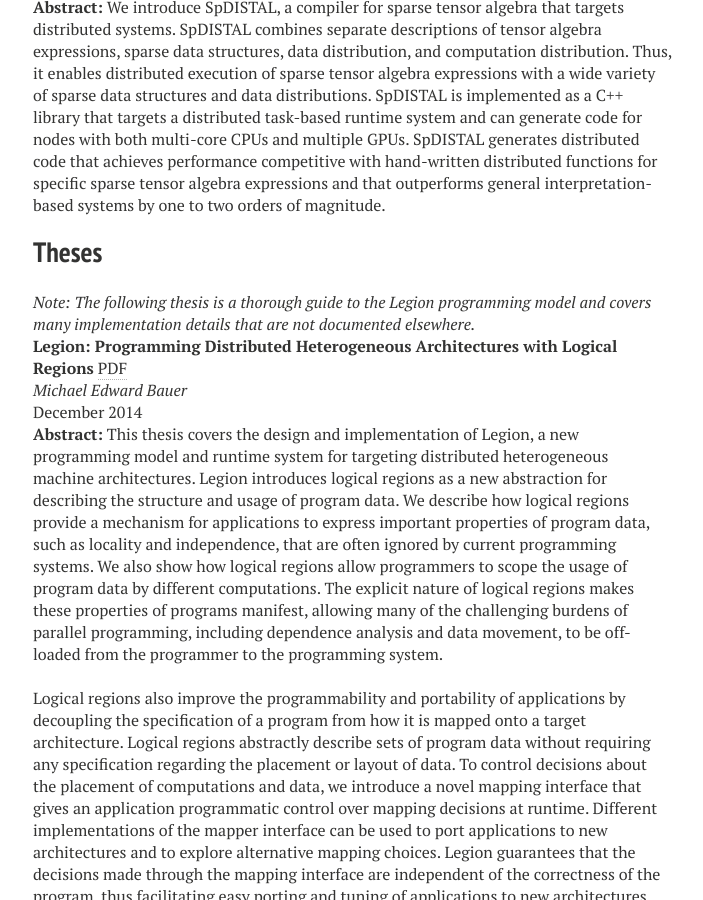
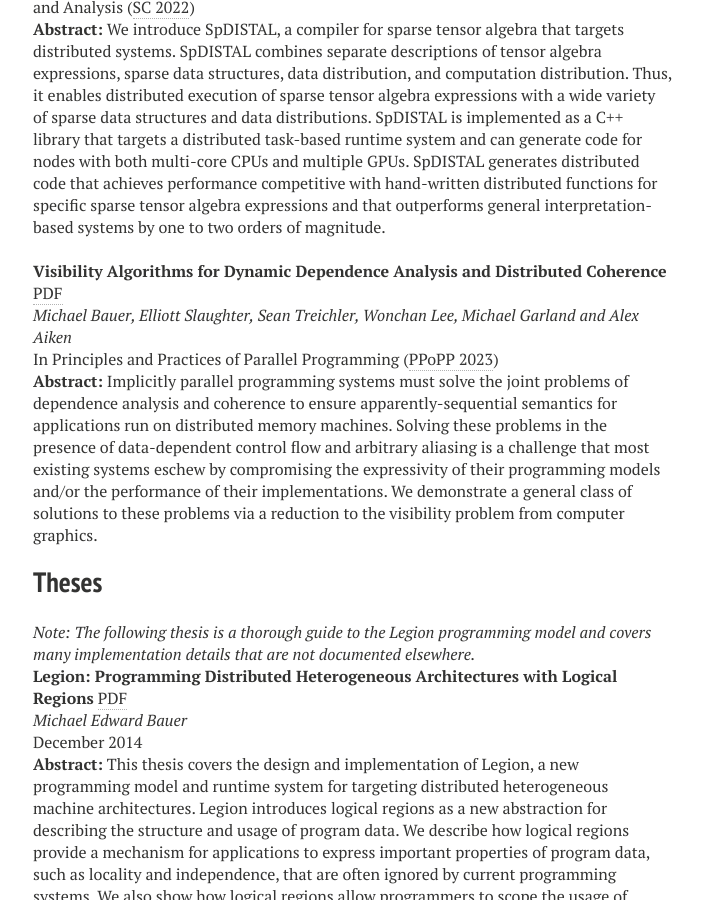
Before and after one commit to apryakhin/legion.stanford.edu, a Jekyll site: the page built from publications.md, in a window 1280 px wide and 900 px high, scrolled down 12103 px. Shown: the whole window, without its empty margins (287-990 px from the left). Built offline with Jekyll 4.4.1, drawn with Linux system fonts in a browser that asks for light colours; nearby versions of some CDN libraries; some of the changed text lies outside the part shown.

Commit message:
Add Visibility Paper for  PPoPP 2023

```diff
--- a/publications.md
+++ b/publications.md
@@ -13,6 +13,7 @@ title: Publications
       * [Correctness of Dependence Analysis (Correctness 2018)](#dep2018) \[[PDF](/pdfs/dep2018.pdf)]
       * [Dynamic Control Replication (PPoPP 2021)](#dcr2021) \[[PDF](/pdfs/dcr2021.pdf)]
       * [Index Launches (SC 2021)](#idx2021) \[[PDF](/pdfs/idx2021.pdf)]
+      * [Visibility Algorithms (PPoPP 2023)](#visibility2023) \[[PDF](/pdfs/visibility2023.pdf)]
   * Programming Model:
       * [Partitioning Type System (OOPSLA 2013)](#oopsla2013) \[[PDF](/pdfs/oopsla2013.pdf)]
       * [Dependent Partitioning (OOPSLA 2016)](#dpl2016) \[[PDF](/pdfs/dpl2016.pdf)]
@@ -624,6 +625,18 @@ functions for specific sparse tensor algebra expressions and that
 outperforms general interpretation-based systems by one to two orders
 of magnitude.
 
+<a name="visibility2023"></a>__Visibility Algorithms for Dynamic Dependence Analysis and Distributed Coherence__ [PDF](/pdfs/visibility2023.pdf) <br/>
+_Michael Bauer, Elliott Slaughter, Sean Treichler, Wonchan Lee, Michael Garland and Alex Aiken_ <br/>
+In Principles and Practices of Parallel Programming ([PPoPP 2023](https://ppopp23.sigplan.org/program/program-PPoPP-2023/)) <br/>
+__Abstract:__ Implicitly parallel programming systems must solve
+the joint problems of dependence analysis and coherence to ensure
+apparently-sequential semantics for applications run on distributed
+memory machines. Solving these problems in the presence of data-dependent
+control flow and arbitrary aliasing is a challenge that most existing systems
+eschew by compromising the expressivity of their programming models and/or
+the performance of their implementations. We demonstrate a general class of
+solutions to these problems via a reduction to the visibility problem from
+computer graphics.
 
 ## Theses
 
```
Also changed, not shown: 1 other file.
